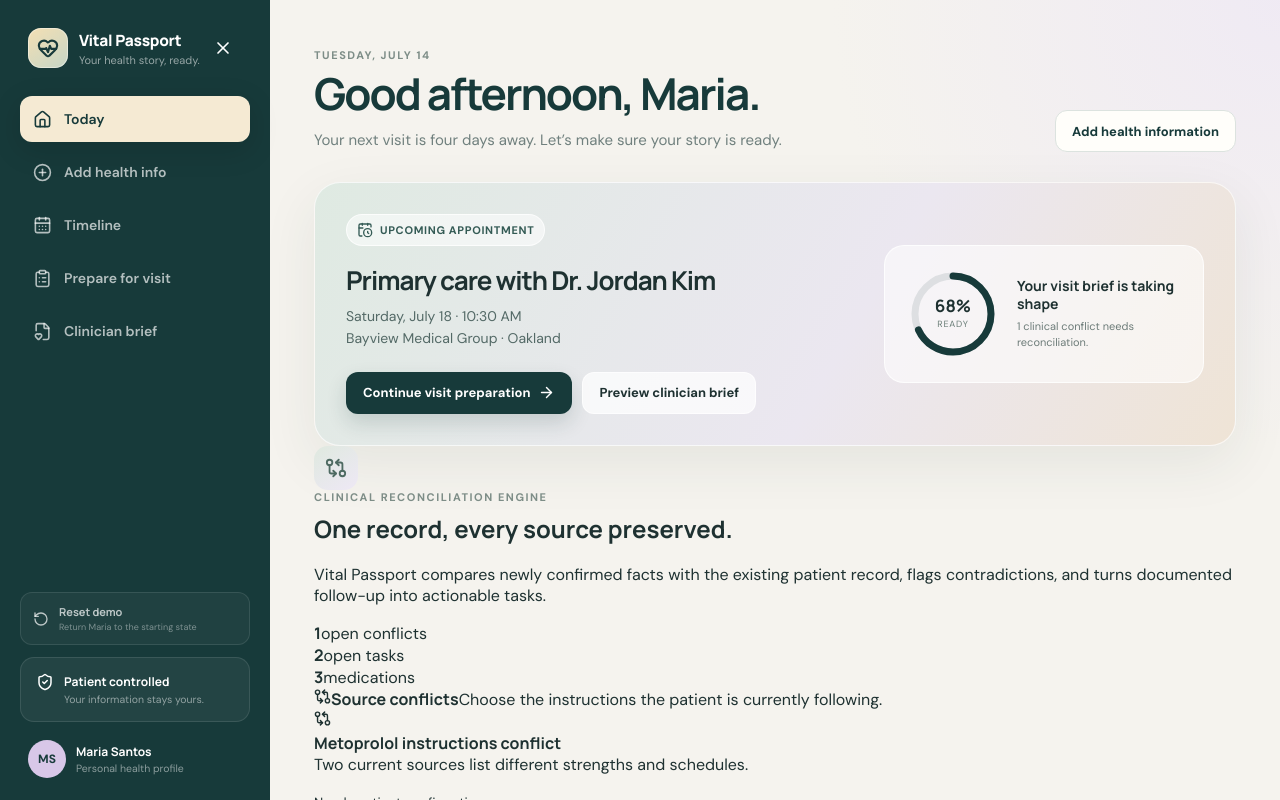
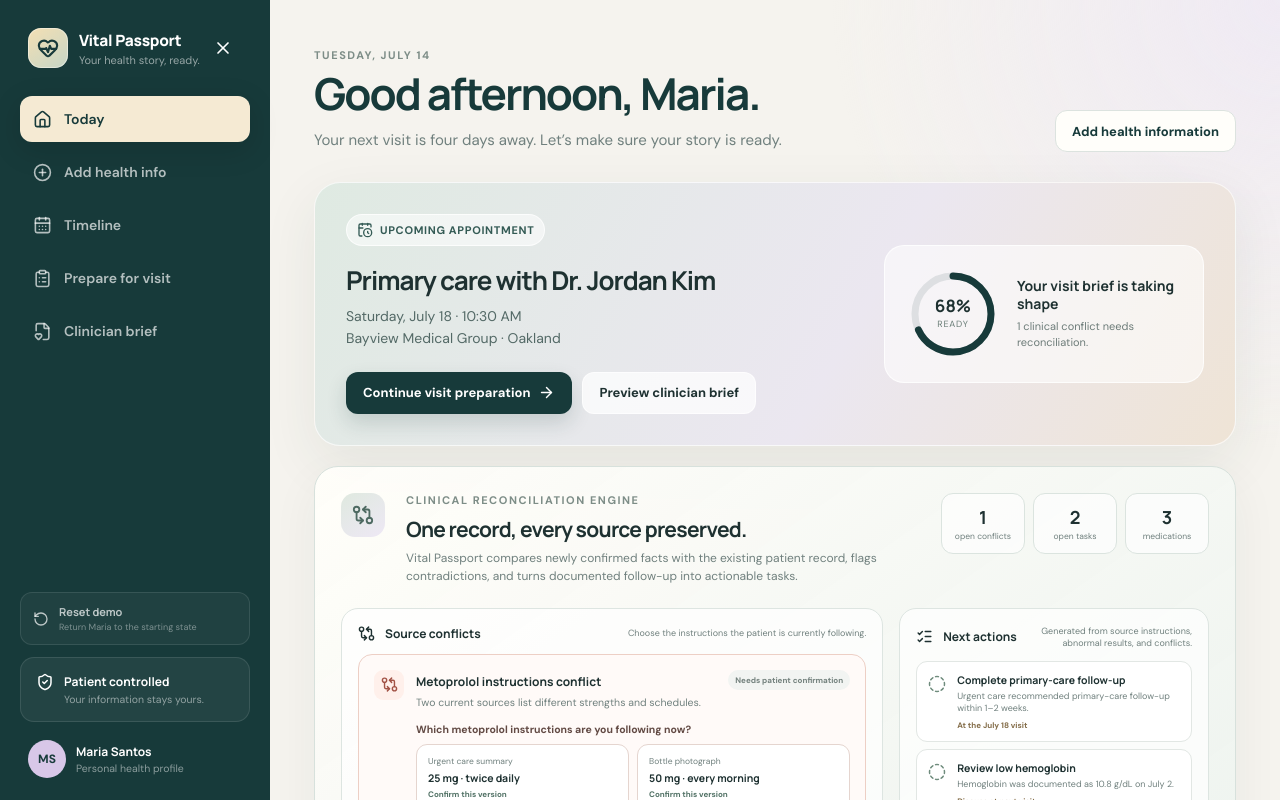
Before and after one commit to patricktran1/vitalpassport, a React (Vite) app: page / in a window 1280 px wide. Shown: the top 800 px of the page. Built offline with nearby package versions, Linux system fonts and the light colour scheme.

Commit message:
Load reconciliation styles

```diff
--- a/src/styles/index.css
+++ b/src/styles/index.css
@@ -1,4 +1,5 @@
 @import './base.css';
 @import './capture-timeline.css';
 @import './prepare-brief.css';
+@import './reconciliation.css';
 @import './overlays-responsive.css';
```
